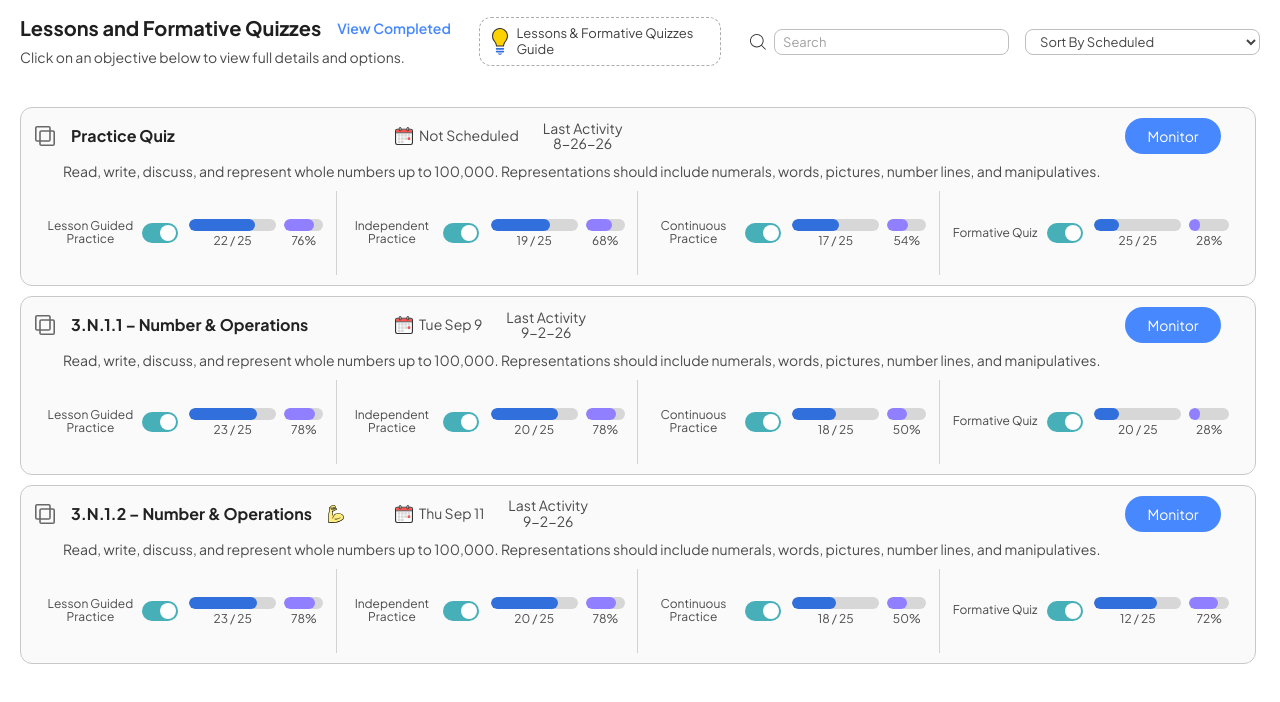
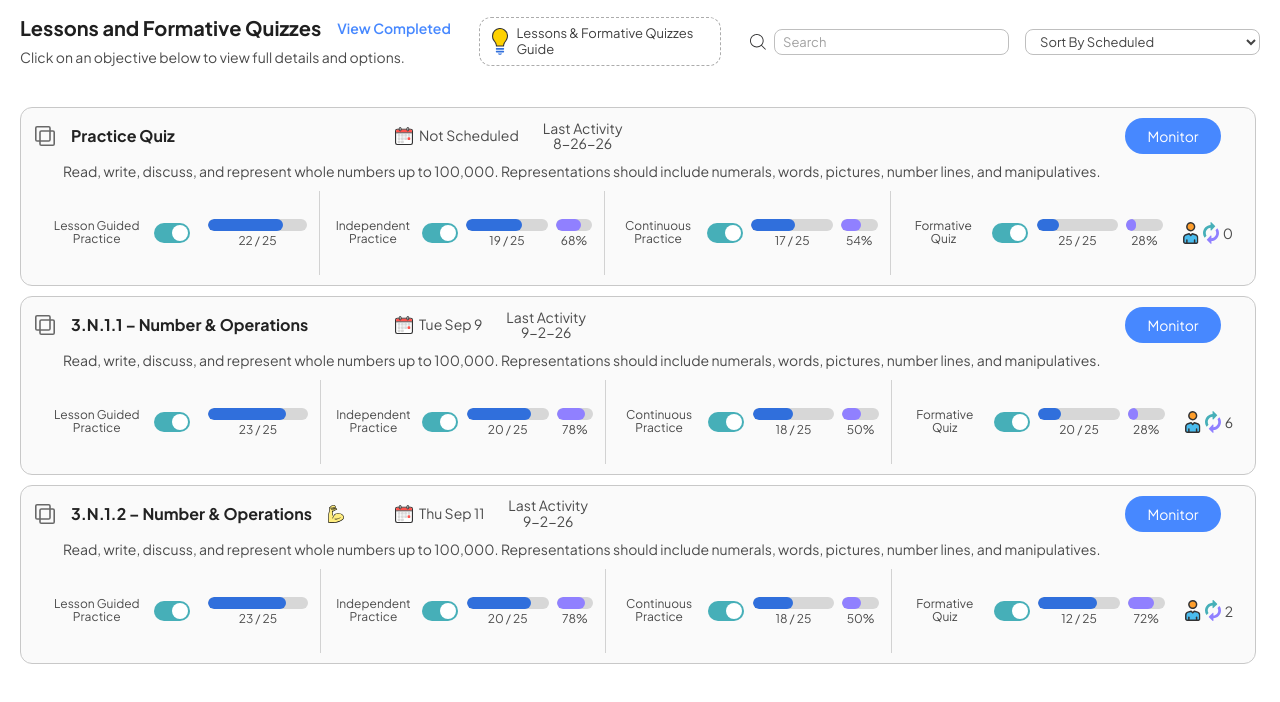
Before and after one commit to umairx97/assessment-ui, a Next.js app: page / in a window 1280 px wide. Shown: the top 702 px of the page. Built offline with nearby package versions, Linux system fonts and the light colour scheme.

Commit message:
minor-ui-updates

```diff
--- a/app/components/AssessmentCard.tsx
+++ b/app/components/AssessmentCard.tsx
@@ -95,16 +95,15 @@ export function AssessmentCard({
         </div>
 
         <button
-          className="text-body bg-cta-blue h-9 min-w-24 cursor-pointer rounded-full border-0 px-4 text-white"
+          className="text-body bg-cta-blue h-9 min-w-24 cursor-pointer items-center rounded-full border-0 px-4 text-white"
           type="button"
           onClick={handleMonitorClick}
           disabled={isMonitoring}
           aria-busy={isMonitoring}
         >
           {isMonitoring ? (
-            <span className="inline-flex items-center gap-1.5">
-              <span className="h-3.5 w-3.5 animate-spin rounded-full border-2 border-white/60 border-t-white" />
-              Loading
+            <span className="flex items-center justify-center">
+              <span className="h-4 w-4 animate-spin rounded-full border-2 border-white/60 border-t-white" />
             </span>
           ) : (
             "Monitor"
@@ -119,11 +118,12 @@ export function AssessmentCard({
       {isSubpartsLoading && !subparts ? (
         <SubpartsSkeleton />
       ) : subparts ? (
-        <div className="border-card-divider grid grid-cols-4 max-lg:grid-cols-1">
+        <div className="border-card-divider flex items-stretch max-lg:flex-col">
           {metricGroups.map((group) => (
             <MetricBlock
               key={group.key}
               label={group.label}
+              className={`flex-1 ${group.key === "formative" ? "border-r-0" : ""}`}
               metric={{
                 ...metricValues[group.key],
                 enabled:
@@ -131,8 +131,28 @@ export function AssessmentCard({
                   metricValues[group.key].enabled,
               }}
               onToggle={() => toggleMetric(group.key)}
+              showMastery={group.key !== "lesson"}
             />
           ))}
+
+          <div
+            className="text-body text-card-muted inline-flex shrink-0 items-center justify-center gap-1 px-2 py-1.5 max-lg:justify-start"
+            aria-label="Peer interactions"
+          >
+            <Image
+              src="/icons/person.svg"
+              alt="People"
+              width={16}
+              height={16}
+            />
+            <Image
+              src="/icons/reload.svg"
+              alt="Refresh"
+              width={16}
+              height={16}
+            />
+            <span>{subparts.peerCount}</span>
+          </div>
         </div>
       ) : null}
     </article>
--- a/app/components/MetricBlock.tsx
+++ b/app/components/MetricBlock.tsx
@@ -6,10 +6,14 @@ export function MetricBlock({
   label,
   metric,
   onToggle,
+  showMastery = true,
+  className,
 }: {
   label: string;
   metric: Metric;
   onToggle: () => void;
+  showMastery?: boolean;
+  className?: string;
 }) {
   const completionRef = useRef<HTMLSpanElement | null>(null);
   const masteryRef = useRef<HTMLSpanElement | null>(null);
@@ -31,19 +35,27 @@ export function MetricBlock({
       { duration: 700, easing: "ease-out" },
     );
 
+    if (showMastery) {
       masteryRef.current?.animate(
         [{ width: "0%" }, { width: `${masteryPercent}%` }],
         { duration: 700, easing: "ease-out" },
       );
-  }, [completionPercent, masteryPercent]);
+    }
+  }, [completionPercent, masteryPercent, showMastery]);
 
   const switchBg = metric.enabled ? "bg-toggle-on" : "bg-card-placeholder";
   const thumbTranslate = metric.enabled ? "translate-x-4" : "translate-x-0";
   const trackBg = "bg-card-track";
 
   return (
-    <div className="border-card-divider min-w-0 border-r px-3 py-2 last:border-r-0 max-lg:border-r-0">
-      <div className="grid min-h-17 grid-cols-12 items-center gap-x-2">
+    <div
+      className={`border-card-divider min-w-0 border-r px-3 py-2 last:border-r-0 max-lg:border-r-0 ${className ?? ""}`}
+    >
+      <div
+        className={`grid min-h-17 items-center gap-x-2 ${
+          showMastery ? "grid-cols-12" : "grid-cols-10"
+        }`}
+      >
         <div className="text-card-muted col-span-4 flex flex-col text-[12px] text-center leading-[1.05]">
           {label}
         </div>
@@ -82,6 +94,7 @@ export function MetricBlock({
           <div className="text-body text-[12px] text-card-muted mt-1 text-center leading-none">{`${metric.correct} / ${metric.total}`}</div>
         </div>
 
+        {showMastery && (
           <div className="col-span-2 min-w-0">
             <div
               className={`${trackBg} h-3 w-full overflow-hidden rounded-full`}
@@ -103,6 +116,7 @@ export function MetricBlock({
 
             <div className="text-body text-[12px] text-card-muted mt-1 text-center leading-none">{`${metric.percent}%`}</div>
           </div>
+        )}
       </div>
     </div>
   );
```
Lines whose indentation alone changed are shown as unchanged.
